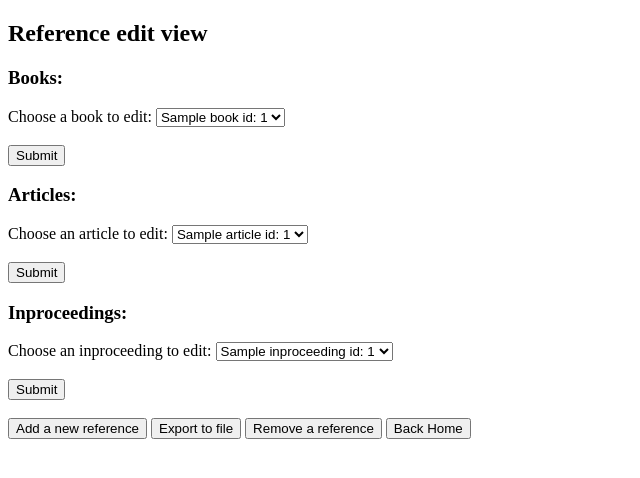
After one commit to KaEerola/IceLime, a Flask app: template src/templates/edit_reference.html in a window 1280 px wide. The commit adds this page. Shown: the top 478 px of the page, without its empty margins (0-640 px from the left). Run offline with Flask 3, Linux system fonts and the light colour scheme; the template is opened without the code that fills it: most values are stand-ins (such as "Sample title", 1, 10 or a date in 2020).

Commit message:
edit button, edit html

```diff
--- a/src/app.py
+++ b/src/app.py
@@ -233,6 +233,10 @@ def remove_reference():
 
     return render_template("remove_reference.html", books=books, articles=articles, inproceedings=inproceedings)
 
+@app.route("/edit_reference", methods=["POST"])
+def edit_reference():
+    return render_template("edit_reference.html")
+
 # testausta varten oleva reitti
 if test_env:
     @app.route("/reset_db")
--- /dev/null
+++ b/src/templates/edit_reference.html
@@ -0,0 +1,62 @@
+{% extends "layout.html" %}
+
+{% block title %}
+Edit Reference
+{% endblock %}
+
+{% block body %}
+
+<h2>Reference edit view</h2>
+
+{% if not books and not articles and not inproceedings %}
+  <p><i>Nothing yet!</i></p>
+{% endif %}
+
+{% if books %}<h3>Books:</h3>{% endif %}
+
+<form action="/">
+    <label for="book-select">Choose a book to edit:</label>
+    <select name="books" id="book-select">
+        {% for book in books %}
+          <option value="{{book.id}}">{{book.title}} id: {{book.id}}</option>
+        {% endfor %}
+        </select>
+    <br><br>
+    <input type="submit" value="Submit">
+</form>
+
+
+{% if articles %}<h3>Articles:</h3>{% endif %}
+
+<form action="/">
+    <label for="article-select">Choose an article to edit:</label>
+    <select name="article" id="article-select">
+        {% for article in articles %}
+          <option value="{{article.id}}">{{article.title}} id: {{article.id}}</option>
+        {% endfor %}
+        </select>
+    <br><br>
+    <input type="submit" value="Submit">
+</form>
+
+
+{% if inproceedings %}<h3>Inproceedings:</h3>{% endif %}
+
+<form action="/">
+    <label for="inproceeding-select">Choose an inproceeding to edit:</label>
+    <select name="inproceeding" id="inproceeding-select">
+        {% for inproceeding in inproceedings %}
+          <option value="{{inproceeding.id}}">{{inproceeding.title}} id: {{inproceeding.id}}</option>
+        {% endfor %}
+        </select>
+    <br><br>
+    <input type="submit" value="Submit">
+</form>
+<br>
+
+<a href="/add_reference"><button>Add a new reference</button></a>
+<a href="/export"><button>Export to file</button></a>
+<a href="/remove_reference"><button>Remove a reference</button></a>
+<a href="/"><button>Back Home</button></a>
+
+{% endblock %}
--- a/src/templates/view_references.html
+++ b/src/templates/view_references.html
@@ -62,6 +62,7 @@ View references
 
 <a href="/add_reference"><button>Add a new reference</button></a>
 <a href="/export"><button>Export to file</button></a>
+<a href="/edit_reference"><button>Edit a reference</button></a>
 <a href="/remove_reference"><button>Remove a reference</button></a>
 <a href="/"><button>Back Home</button></a>
 
```
